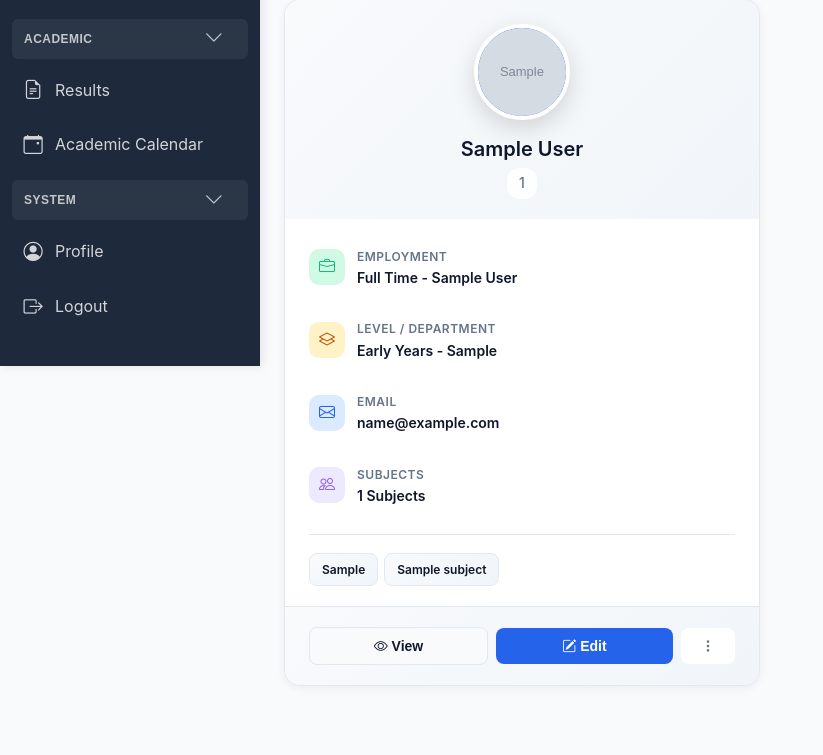
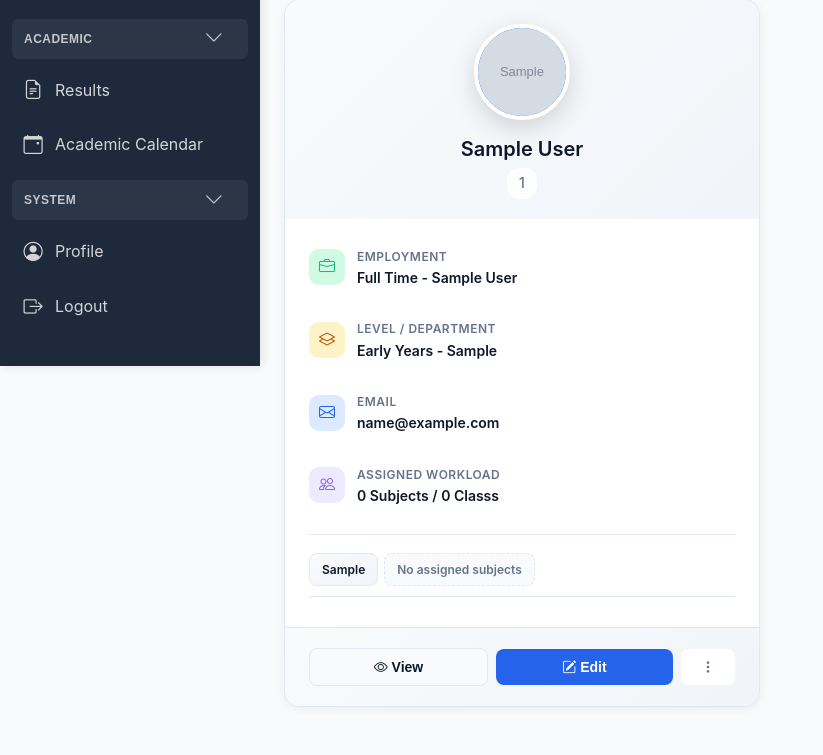
Before and after one commit to vwkichasu-lab/Whitestown_School_Complex_Portal, a Django app: page /account/dashboard/admin/teachers/ in a window 1280 px wide. Shown: the part 434-1189 px from the top of the page, without its empty margins (0-823 px from the left). Before the commit the page ends 1120 px from the top, so only its background shows below. Run offline with Django 5.2, Linux system fonts and the light colour scheme; a user stored in the database is signed in; tables that the repository leaves empty hold one stand-in row (values such as "Sample post"); grey boxes marked "Sample" are stand-in pictures.

Commit message:
Show assigned subjects on teacher cards

```diff
--- a/accounts/static/scripts/JS/teachers.js
+++ b/accounts/static/scripts/JS/teachers.js
@@ -297,6 +297,14 @@ function showViewModal(teacherData) {
                             <span class="status-badge ${teacherData.is_active ? 'active' : 'inactive'}">
                                 ${teacherData.is_active ? 'Active' : 'Inactive'}
                             </span>
+                        </div>
+                        <div class="info-item full-width">
+                            <label>Assigned Subjects and Classes</label>
+                            <span>${
+                                (teacherData.assigned_subjects || []).length
+                                    ? teacherData.assigned_subjects.map(item => `${item.subject_name} (${item.class_name})`).join(', ')
+                                    : 'No assigned subjects yet'
+                            }</span>
                         </div>
                     </div>
                 </div>
--- a/accounts/static/styles/pages/teachers.css
+++ b/accounts/static/styles/pages/teachers.css
@@ -292,6 +292,23 @@
     color: white;
     transform: translateY(-1px);
     border-color: transparent;
+}
+
+.subject-tag.muted {
+    color: var(--text-secondary);
+    background: #f8fafc;
+    border-style: dashed;
+}
+
+.class-tags {
+    margin-top: 10px;
+    padding-top: 10px;
+}
+
+.class-tag {
+    background: #eff6ff;
+    color: #1d4ed8;
+    border-color: #bfdbfe;
 }
 .teacher-footer {
     padding: 20px 24px;
--- a/accounts/templates/pages/admin_dashboard/teachers.html
+++ b/accounts/templates/pages/admin_dashboard/teachers.html
@@ -152,16 +152,23 @@
                                     <i class="bi bi-people"></i>
                                 </div>
                                 <div class="info-content">
-                                    <div class="info-label">Subjects</div>
-                                    <div class="info-value">{{ teacher.subjects.all.count }} Subjects</div>
+                                    <div class="info-label">Assigned Workload</div>
+                                    <div class="info-value">{{ teacher.assigned_subject_count }} Subject{{ teacher.assigned_subject_count|pluralize }} / {{ teacher.assigned_class_count }} Class{{ teacher.assigned_class_count|pluralize }}</div>
                                 </div>
                             </div>
                             <div class="subjects-tags">
                                 {% if teacher.highest_qualification %}
                                     <span class="subject-tag">{{ teacher.highest_qualification }}</span>
                                 {% endif %}
-                                {% for subject in teacher.subjects.all %}
+                                {% for subject in teacher.assigned_subjects_display %}
                                     <span class="subject-tag">{{ subject.name }}</span>
+                                {% empty %}
+                                    <span class="subject-tag muted">No assigned subjects</span>
+                                {% endfor %}
+                            </div>
+                            <div class="subjects-tags class-tags">
+                                {% for class in teacher.assigned_classes_display %}
+                                    <span class="subject-tag class-tag">{{ class.name }}</span>
                                 {% endfor %}
                             </div>
 
--- a/accounts/views.py
+++ b/accounts/views.py
@@ -366,6 +366,28 @@ def teacher_list(request):
     page_number = request.GET.get('page')
     page_obj = paginator.get_page(page_number)
 
+    teacher_users = [teacher.user for teacher in page_obj]
+    assignments = ClassSubject.objects.filter(
+        teacher__in=teacher_users
+    ).select_related('subject', 'class_level', 'academic_year').order_by(
+        'subject__name', 'class_level__name'
+    )
+    assignment_map = {}
+    for assignment in assignments:
+        assignment_map.setdefault(assignment.teacher_id, []).append(assignment)
+
+    for teacher in page_obj:
+        assigned_items = assignment_map.get(teacher.user_id, [])
+        unique_subjects = {}
+        unique_classes = {}
+        for assignment in assigned_items:
+            unique_subjects[str(assignment.subject_id)] = assignment.subject
+            unique_classes[str(assignment.class_level_id)] = assignment.class_level
+        teacher.assigned_subjects_display = list(unique_subjects.values())
+        teacher.assigned_classes_display = list(unique_classes.values())
+        teacher.assigned_subject_count = len(unique_subjects)
+        teacher.assigned_class_count = len(unique_classes)
+
     context = {
         'page_obj': page_obj,
         'employment_types': TeacherProfile.EMPLOYMENT_TYPE_CHOICES,
@@ -598,6 +620,9 @@ def get_user_data(request, user_id):
 
         if user.role == 'teacher' and hasattr(user, 'teacher_profile'):
             teacher_profile = user.teacher_profile
+            assigned_subjects = ClassSubject.objects.filter(
+                teacher=user
+            ).select_related('subject', 'class_level', 'academic_year')
             data.update({
                 'employee_id': teacher_profile.employee_id,
                 'employment_type': teacher_profile.employment_type,
@@ -611,6 +636,16 @@ def get_user_data(request, user_id):
                 'is_active': teacher_profile.is_active,
                 'notes': teacher_profile.notes,
                 'subjects': list(teacher_profile.subjects.values_list('id', flat=True)),
+                'assigned_subjects': [
+                    {
+                        'subject_id': str(assignment.subject_id),
+                        'subject_name': assignment.subject.name,
+                        'subject_code': assignment.subject.code,
+                        'class_name': assignment.class_level.name,
+                        'academic_year': assignment.academic_year.name if assignment.academic_year else '',
+                    }
+                    for assignment in assigned_subjects
+                ],
             })
 
         elif user.role == 'student' and hasattr(user, 'student_profile'):
```
